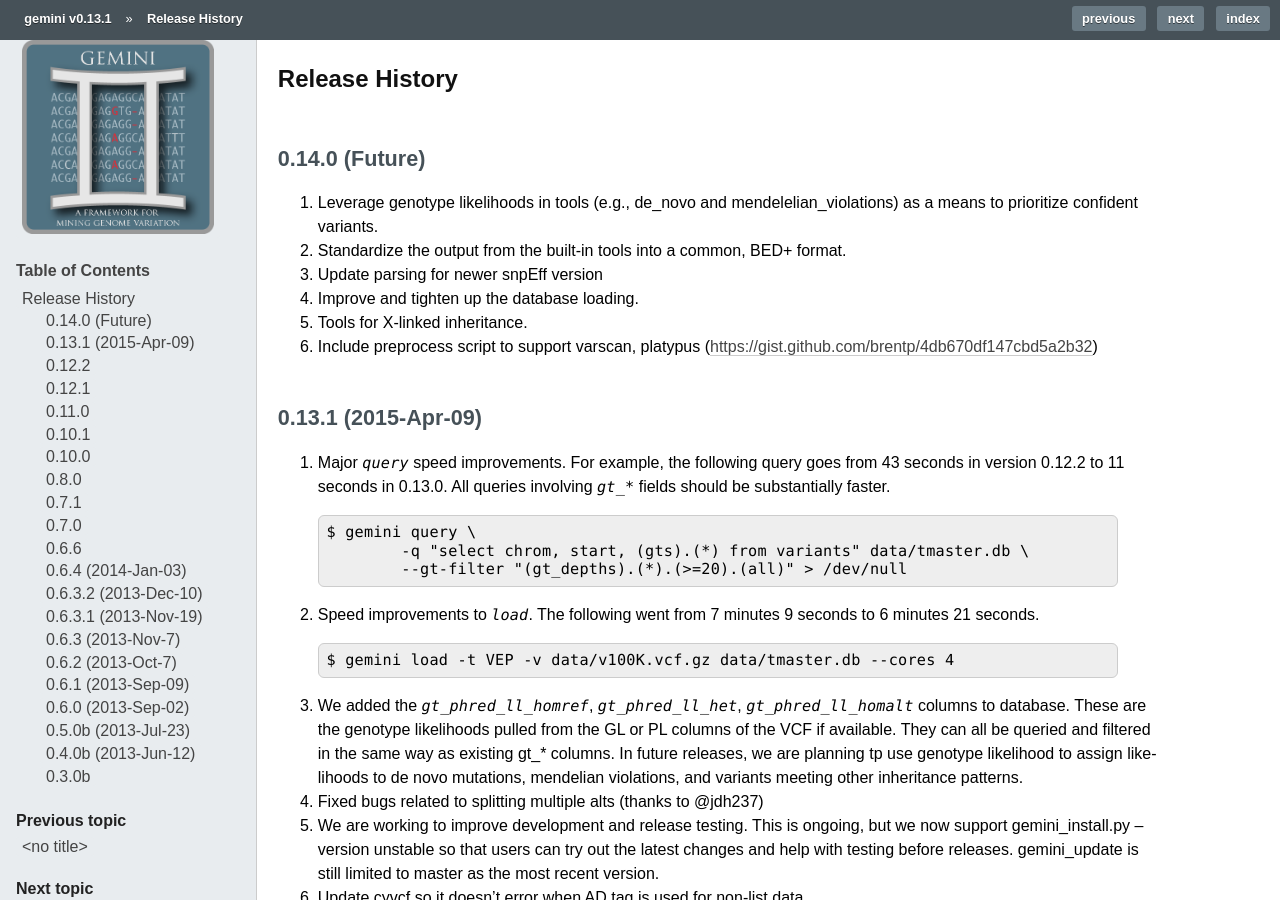
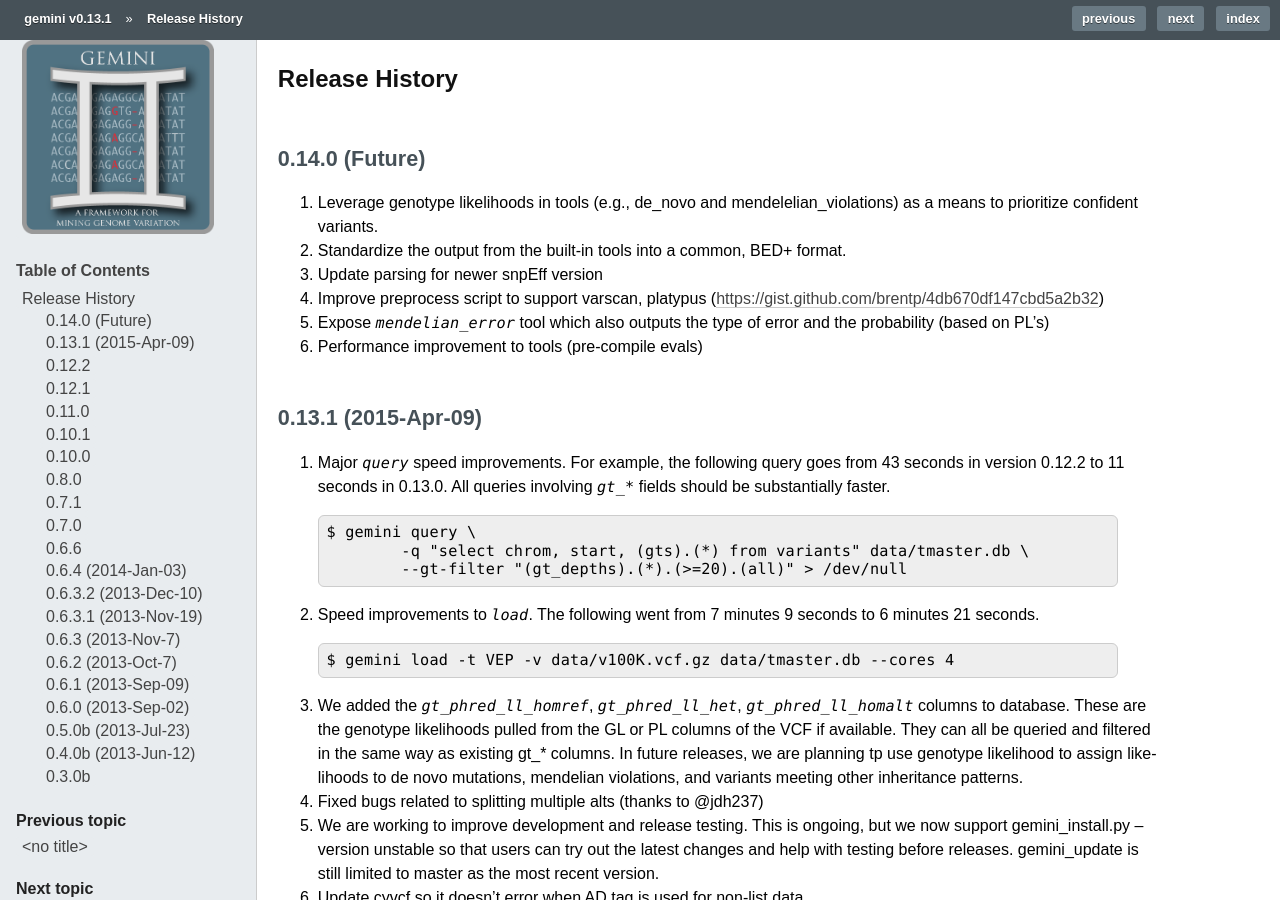
Before and after one commit to arq5x/gemini, a Sphinx documentation site: the page built from docs/content/history.rst, in a window 1280 px wide and 900 px high. Built offline with Sphinx 7.4.7, drawn with Linux system fonts in a browser that asks for light colours; formulas are drawn with MathJax 3; pages that are not in the unit, such as notebooks, are missing from menus; comment, search, counter and statistics services are not loaded; the version number is read from the project's files by our own code.

Commit message:
update history

```diff
--- a/docs/content/history.rst
+++ b/docs/content/history.rst
@@ -7,9 +7,9 @@
 1. Leverage genotype likelihoods in tools (e.g., de_novo and mendelelian_violations) as a means to prioritize confident variants.
 2. Standardize the output from the built-in tools into a common, BED+ format.
 3. Update parsing for newer snpEff version
-4. Improve and tighten up the database loading.
-5. Tools for X-linked inheritance.
-6. Include preprocess script to support varscan, platypus (https://gist.github.com/brentp/4db670df147cbd5a2b32)
+4. Improve preprocess script to support varscan, platypus (https://gist.github.com/brentp/4db670df147cbd5a2b32)
+5. Expose `mendelian_error` tool which also outputs the type of error and the probability (based on PL's)
+6. Performance improvement to tools (pre-compile evals)
 
 0.13.1 (2015-Apr-09)
 =======================================
```
